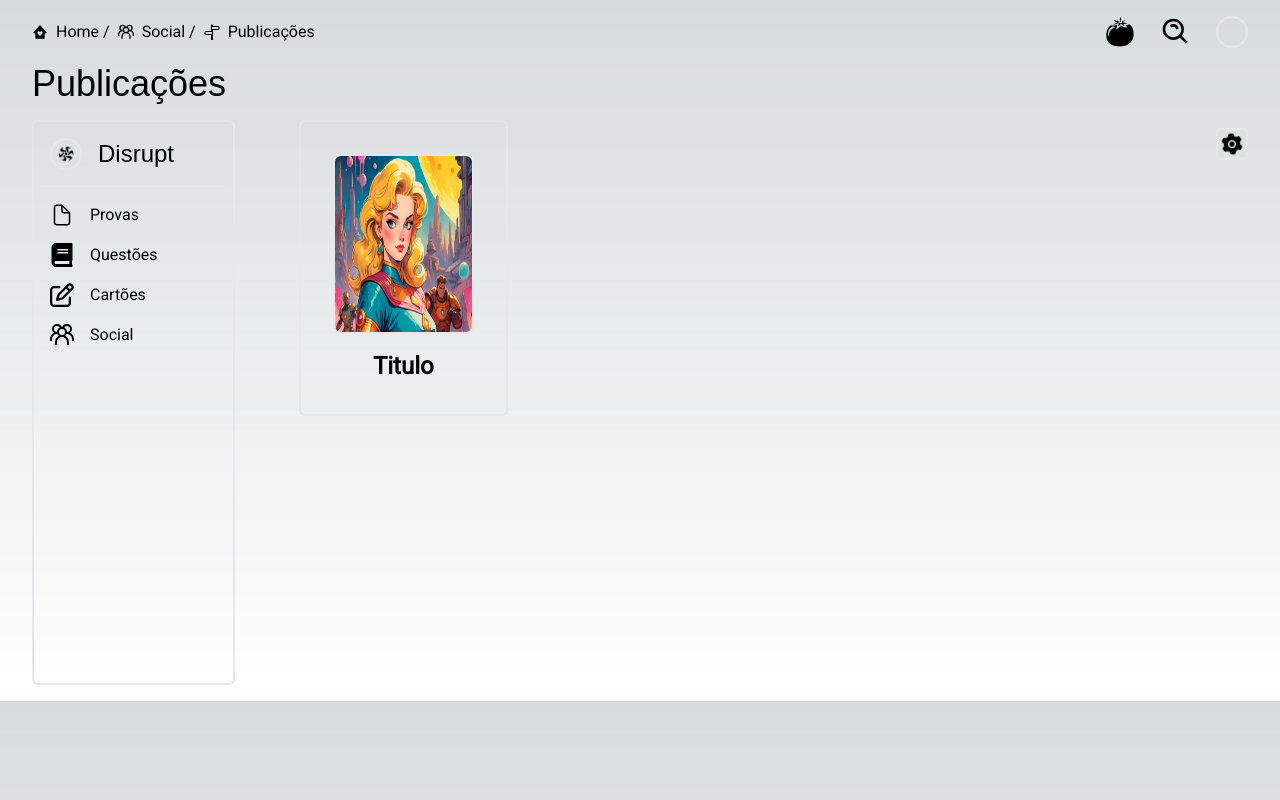
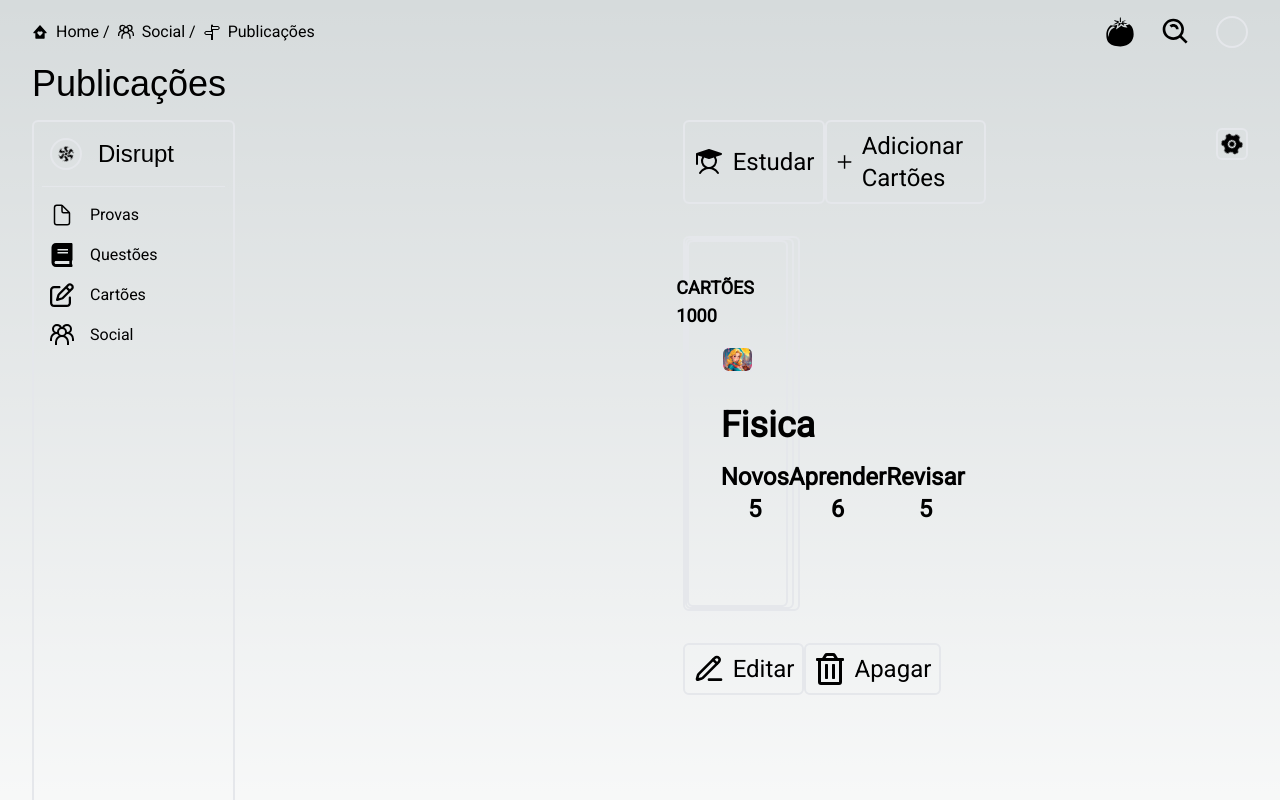
Before and after one commit to lucasC-deOliveira/disrupt, a Next.js app: page /cartoes/baralho/1 in a window 1280 px wide. Shown: the top 800 px of the page. Built offline with nearby package versions, Linux system fonts and the light colour scheme; a web font is replaced by a local one.

Commit message:
view deck

```diff
--- a/app/(pages)/cartoes/baralho/[id]/page.tsx
+++ b/app/(pages)/cartoes/baralho/[id]/page.tsx
@@ -1,34 +1,143 @@
+"use client";
 import { useTheme } from "@/app/hooks/useTheme";
 import Link from "next/link";
 import girl from "@/public/images/girl.png";
 import Image from "next/image";
+import { PiStudentFill } from "react-icons/pi";
+import { AiOutlinePlus } from "react-icons/ai";
+import { FaRegTrashAlt } from "react-icons/fa";
+import { LuPencilLine } from "react-icons/lu";
 
 export default function Baralho() {
   const { theme } = useTheme();
 
-  return <section className="w-full pl-16 pr-16 ">
-      <div className="w-full  rounded-md grid grid-cols-4 gap-4 ">
+  return (
+    <section className="w-full pl-16 pr-16 ">
+      <div className="w-full  rounded-md flex flex-col items-center justify-center  px-96 gap-8 ">
+      <div className="w-full flex justify-between ">
           <Link
-        href={'/cartoes/1'}
+            className="  p-2 border-2 rounded-md text-2xl flex gap-2 items-center justify-center"
+            style={{ borderColor: theme.color, color: theme.color }}
+            href="/provas/baralho/1"
+          >
+            <PiStudentFill className="w-8 h-8" style={{fill:theme.color}} />
+            Estudar
+          </Link>
+
+          <Link
+            className="  p-2 border-2 rounded-md text-2xl flex items-center gap-2 justify-center"
+            style={{ borderColor: theme.color, color: theme.color }}
+            href="/provas/baralho/1"
+          >
+            <AiOutlinePlus className="w-8 h-8" style={{fill:theme.color}} />
+            Adicionar Cartões
+          </Link>
+        </div>
+        <div
+          className=" border-2 rounded-md  pr-1  w-full"
+          style={{ borderColor: theme.color }}
+        >
+          <div
+            className=" border-2 rounded-md   pr-1"
+            style={{ borderColor: theme.color }}
+          >
+            <div
               className=" border-2 rounded-md   p-8"
               style={{ borderColor: theme.color }}
             >
-          <div className="flex items-center justify-center  rounded-md border-2  " style={{borderColor:theme.color}}>
+              {" "}
+              <div className="flex w-full justify-end mb-4">
+                <h6 className="text-lg font-bold" style={{ color: theme.color }}>
+                  CARTÕES 1000
+                </h6>
+              </div>
+              <div
+                className="flex items-center justify-center  rounded-md border-2  mb-8"
+                style={{ borderColor: theme.color }}
+              >
                 <Image
                   src={girl.src}
                   alt="girl"
                   width={44}
-              height={44}
-              className="w-full h-44 rounded-md "
+                  height={90}
+                  className="w-full h-66 rounded-md"
                 />
               </div>
               <h2
-                className="text-center text-2xl font-bold mt-4"
+                className="text-center text-4xl font-bold my-4"
                 style={{ color: theme.color }}
               >
-                Titulo
+                Fisica
               </h2>
+              <div className="flex w-full justify-between mb-12">
+                <div className="flex flex-col items-center justify-center">
+                  <h6
+                    className="text-2xl font-bold"
+                    style={{ color: theme.color }}
+                  >
+                    Novos
+                  </h6>
+                  <h6
+                    className="text-2xl font-bold"
+                    style={{ color: theme.color }}
+                  >
+                    5
+                  </h6>
+                </div>
+                <div className="flex flex-col items-center justify-center">
+                  <h6
+                    className="text-2xl font-bold"
+                    style={{ color: theme.color }}
+                  >
+                    Aprender
+                  </h6>
+                  <h6
+                    className="text-2xl font-bold"
+                    style={{ color: theme.color }}
+                  >
+                    6
+                  </h6>
+                </div>
+                <div className="flex flex-col items-center justify-center">
+                  <h6
+                    className="text-2xl font-bold"
+                    style={{ color: theme.color }}
+                  >
+                    Revisar
+                  </h6>
+                  <h6
+                    className="text-2xl font-bold"
+                    style={{ color: theme.color }}
+                  >
+                    5
+                  </h6>
+                </div>
+              </div>
+            </div>
+          </div>
+        </div>
+        <div className="w-full flex justify-between ">
+
+          <Link
+            className=" w-44 p-2 border-2 rounded-md text-2xl flex items-center gap-2 justify-center"
+            style={{ borderColor: theme.color, color: theme.color }}
+            href="/provas/baralho/1"
+          >
+            <LuPencilLine className="w-8 h-8" style={{fill:theme.color}} />
+            Editar
           </Link>
+          <Link
+            className=" w-44 p-2 border-2 rounded-md text-2xl flex items-center gap-2 justify-center"
+            style={{ borderColor: theme.color, color: theme.color }}
+            href="/provas/baralho/1"
+          >
+            <FaRegTrashAlt className="w-8 h-8" style={{fill:theme.color}} />
+            Apagar
+
+          </Link>
+
         </div>
-  </section>;
+      </div>
+    </section>
+  );
 }
--- a/app/(pages)/cartoes/page.tsx
+++ b/app/(pages)/cartoes/page.tsx
@@ -22,7 +22,7 @@ export default function Cartoes() {
      </div>
       <div className="w-full  rounded-md grid grid-cols-4 gap-4 ">
         <Link
-          href={"/cartoes/1"}
+          href={"cartoes/baralho/1"}
           className=" border-2 rounded-md   pr-1"
           style={{ borderColor: theme.color }}
         >
@@ -342,66 +342,18 @@ export default function Cartoes() {
           </div>
         </Link>
         <Link
-          href={"/cartoes/1"}
+          href={"/baralho/1"}
           className=" border-2 rounded-md   pr-1"
           style={{ borderColor: theme.color }}
         >
           <div   className=" border-2 rounded-md   pr-1"
           style={{ borderColor: theme.color }}>
           <div
-            className=" border-2 rounded-md   p-8"
+            className=" border-2 rounded-md   p-8 flex flex-col items-center gap-4"
             style={{ borderColor: theme.color }}
           >
-            {" "}
-            <div className="flex w-full justify-end mb-4">
-              <h6 className="text-m" style={{ color: theme.color }}>
-                CARTÕES 1000
-              </h6>
-            </div>
-            <div
-              className="flex items-center justify-center  rounded-md border-2  mb-8"
-              style={{ borderColor: theme.color }}
-            >
-              <Image
-                src={girl.src}
-                alt="girl"
-                width={44}
-                height={90}
-                className="w-full h-66 rounded-md"
-              />
-            </div>
-            <h2
-              className="text-center text-4xl font-bold my-4"
-              style={{ color: theme.color }}
-            >
-              Fisica
-            </h2>
-            <div className="flex w-full justify-between">
-              <div className="flex flex-col items-center justify-center">
-                <h6 className="text-md" style={{ color: theme.color }}>
-                  Novos
-                </h6>
-                <h6 className="text-md" style={{ color: theme.color }}>
-                  5
-                </h6>
-              </div>
-              <div className="flex flex-col items-center justify-center">
-                <h6 className="text-md" style={{ color: theme.color }}>
-                  Aprender
-                </h6>
-                <h6 className="text-md" style={{ color: theme.color }}>
-                  6
-                </h6>
-              </div>
-              <div className="flex flex-col items-center justify-center">
-                <h6 className="text-md" style={{ color: theme.color }}>
-                  Revisar
-                </h6>
-                <h6 className="text-md" style={{ color: theme.color }}>
-                  5
-                </h6>
-              </div>
-            </div>
+            <AiOutlinePlus className="w-72 h-72" style={{fill:theme.color}}/>
+            <h5 className="text-4xl font-bold mb-6" style={{color:theme.color}}>Novo Baralho</h5>
           </div>
           </div>
         </Link>
--- a/app/componens/Sidebar/index.tsx
+++ b/app/componens/Sidebar/index.tsx
@@ -2,6 +2,7 @@
 import { useTheme } from "@/app/hooks/useTheme";
 import { Ribeye_Marrow } from "next/font/google";
 import Link from "next/link"
+import { useEffect, useState } from "react";
 import { FaBook } from "react-icons/fa";
 import { FaRegPenToSquare } from "react-icons/fa6";
 import { GiBoomerangSun } from "react-icons/gi"
@@ -15,11 +16,23 @@ const ribeye_Marrow = Ribeye_Marrow({
 
 export const Sidebar = () => {
   const {theme} = useTheme()
-  // const height = window?.innerHeight - 200
-  // console.log(height)
+const [height, setHeight] = useState(1000);
+
+  useEffect(() => {
+    const handleResize = () => {
+      setHeight(window?.innerHeight | 0);
+    };
+
+    window.addEventListener('resize', handleResize);
+    return () => {
+      window.removeEventListener('resize', handleResize);
+    };
+  }, []);
+
+
     return (
-        <aside className="col-span-2 row-span-12">
-        <nav className=" border-2  rounded-md" style={{borderColor:theme.color}}>
+        <aside className="col-span-2 row-span-12" style={{height:height-150+ "px"}}>
+        <nav className=" border-2  rounded-md h-full" style={{borderColor:theme.color}}>
           <div className="flex gap-4 items-center p-4 ">
             <button type="button" className="rounded-full border-2 w-8 h-8 flex items-center justify-center" style={{borderColor:theme.color}}>
             <GiBoomerangSun  className="h-12 width-12 animate-spin" style={{fill:theme.color}}/>
```
Lines whose indentation alone changed are shown as unchanged.
